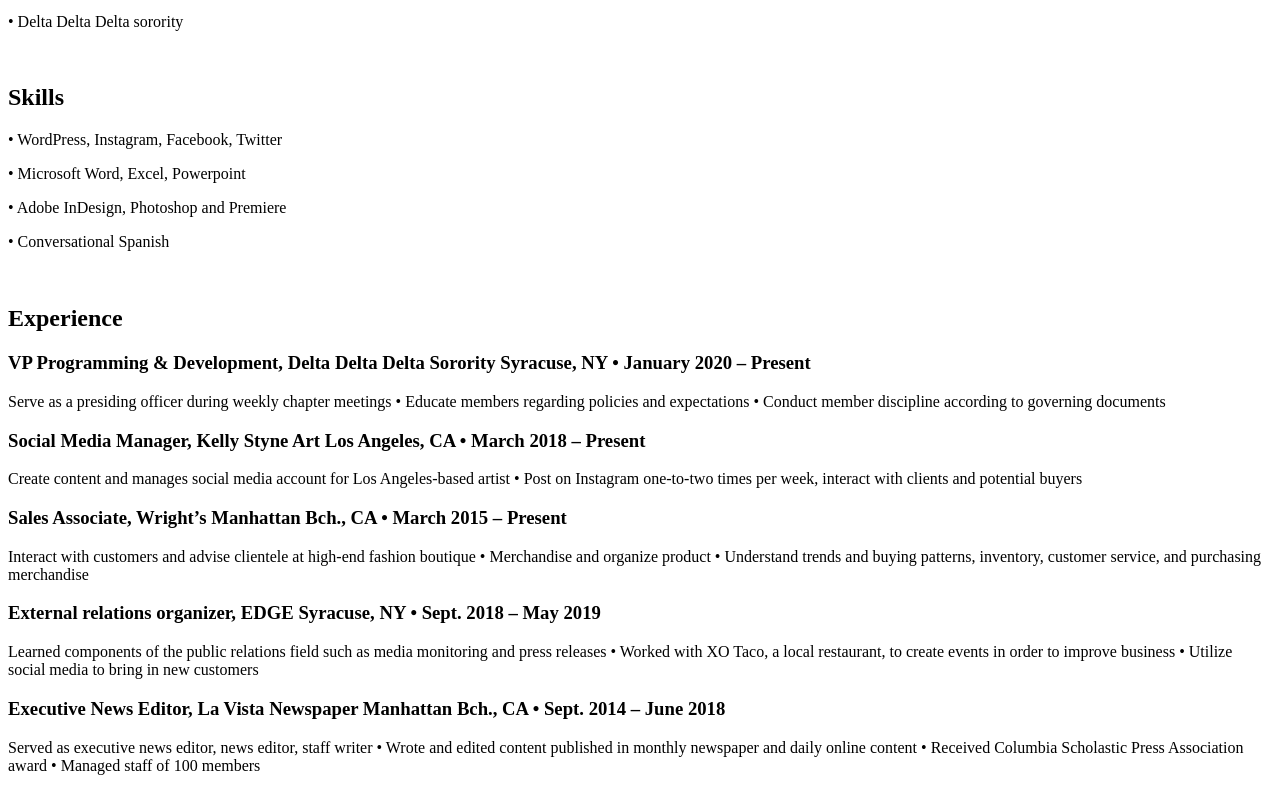
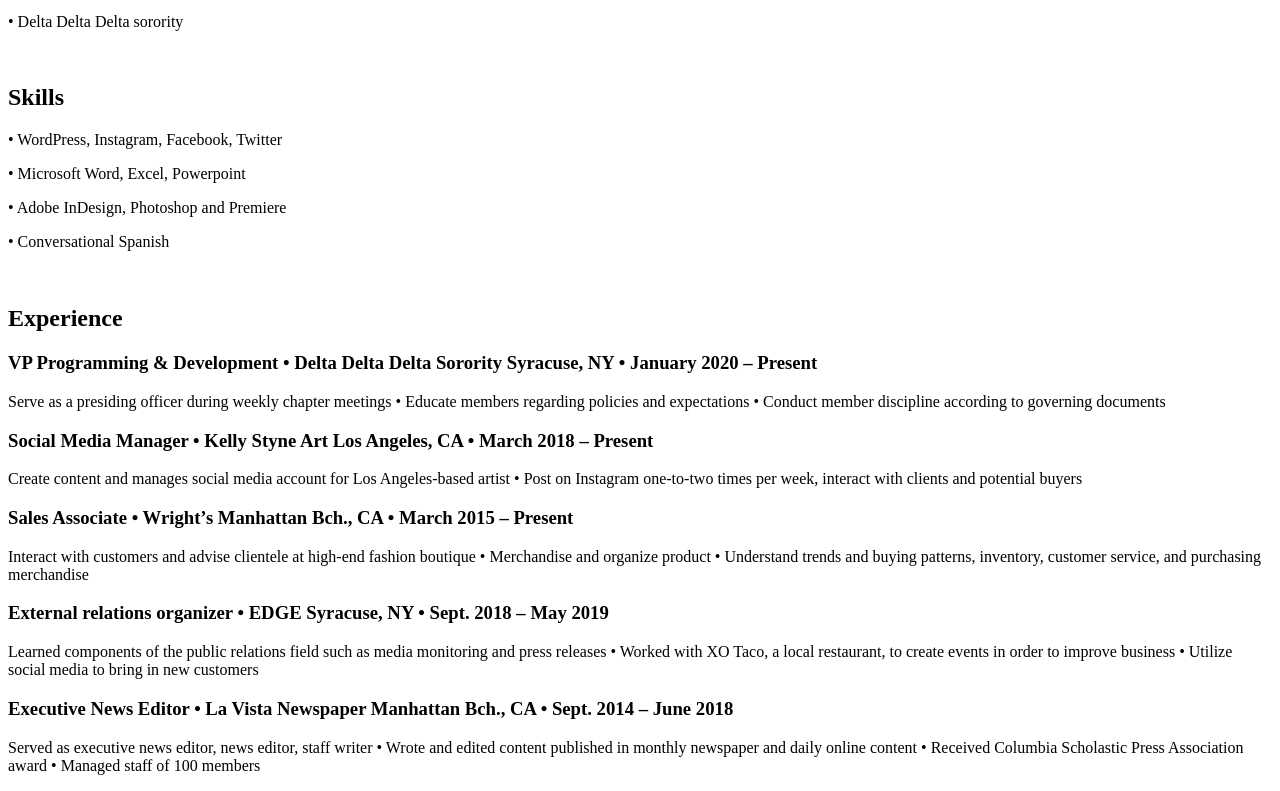
Before and after one commit to blcohn-su/blcohn-su, a plain HTML site: page week-03/blcohn-resume.html in a window 1280 px wide. Shown: the part 475-1266 px from the top of the page. Drawn offline with Linux system fonts and the light colour scheme.

Commit message:
Update blcohn-resume.html

```diff
--- a/week-03/blcohn-resume.html
+++ b/week-03/blcohn-resume.html
@@ -60,14 +60,14 @@
         </p>
         <br>
         <h2><strong>Experience</strong></h2>
-        <h3>VP Programming & Development, Delta Delta Delta Sorority
+        <h3>VP Programming & Development • Delta Delta Delta Sorority
             Syracuse, NY • January 2020 – Present</h3>
         <p>
             Serve as a presiding officer during weekly
             chapter meetings • Educate members regarding policies and expectations • Conduct member discipline according to governing documents
         </p>
         <h3>
-            Social Media Manager, Kelly Styne Art
+            Social Media Manager • Kelly Styne Art
             Los Angeles, CA • March 2018 – Present
         </h3>
         <p>
@@ -77,7 +77,7 @@
             interact with clients and potential buyers
         </p>
         <h3>
-            Sales Associate, Wright’s
+            Sales Associate • Wright’s
             Manhattan Bch., CA • March 2015 – Present
         </h3>
         <p>
@@ -88,7 +88,7 @@
             service, and purchasing merchandise
         </p>
         <p>
-        <h3>External relations organizer, EDGE
+        <h3>External relations organizer • EDGE
             Syracuse, NY • Sept. 2018 – May 2019</h3>
             Learned components of the public relations
             field such as  media monitoring and press
@@ -97,7 +97,7 @@
             improve business • Utilize social media to
             bring   in new customers
         </p>
-        <h3> Executive News Editor, La Vista Newspaper
+        <h3> Executive News Editor • La Vista Newspaper
             Manhattan Bch., CA • Sept. 2014 – June 2018</h3>
         <p>
             Served as executive news editor, news
@@ -108,3 +108,4 @@
 
         </p>
 </body>
+</html>
```
